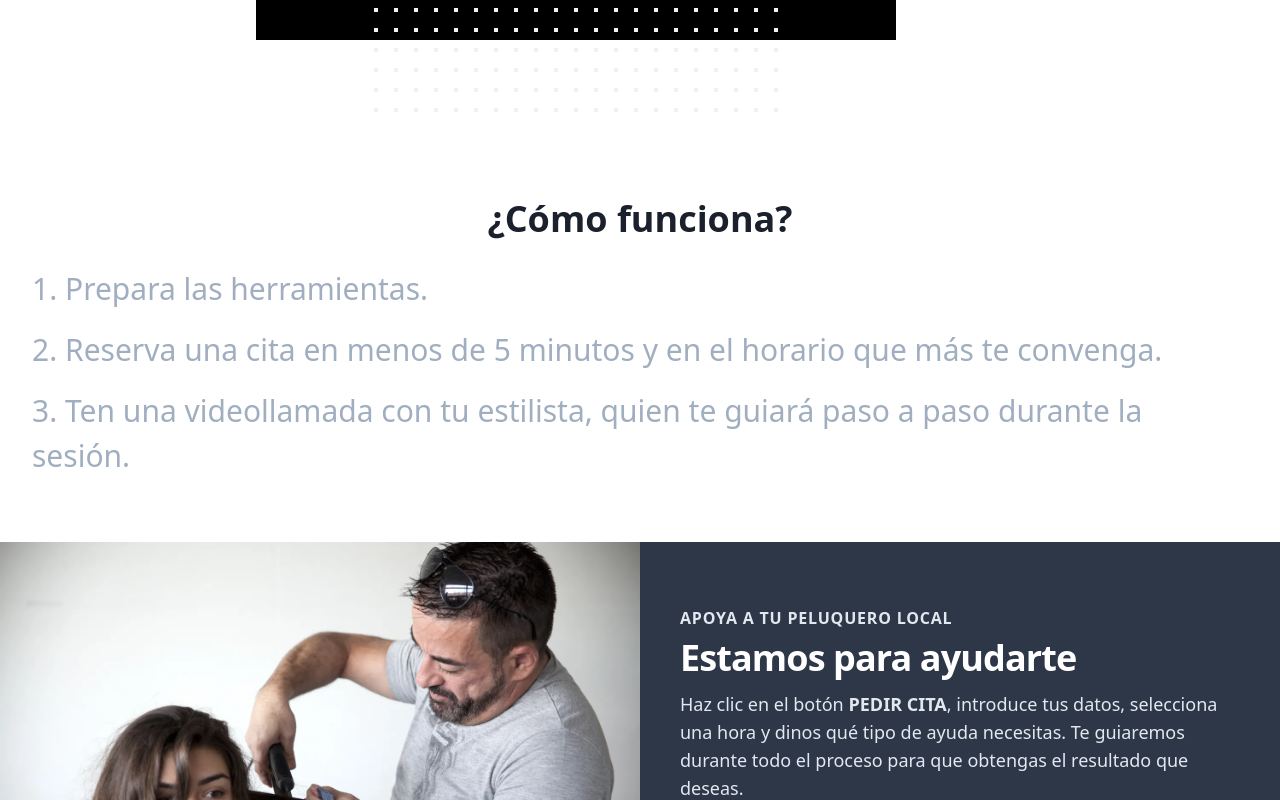
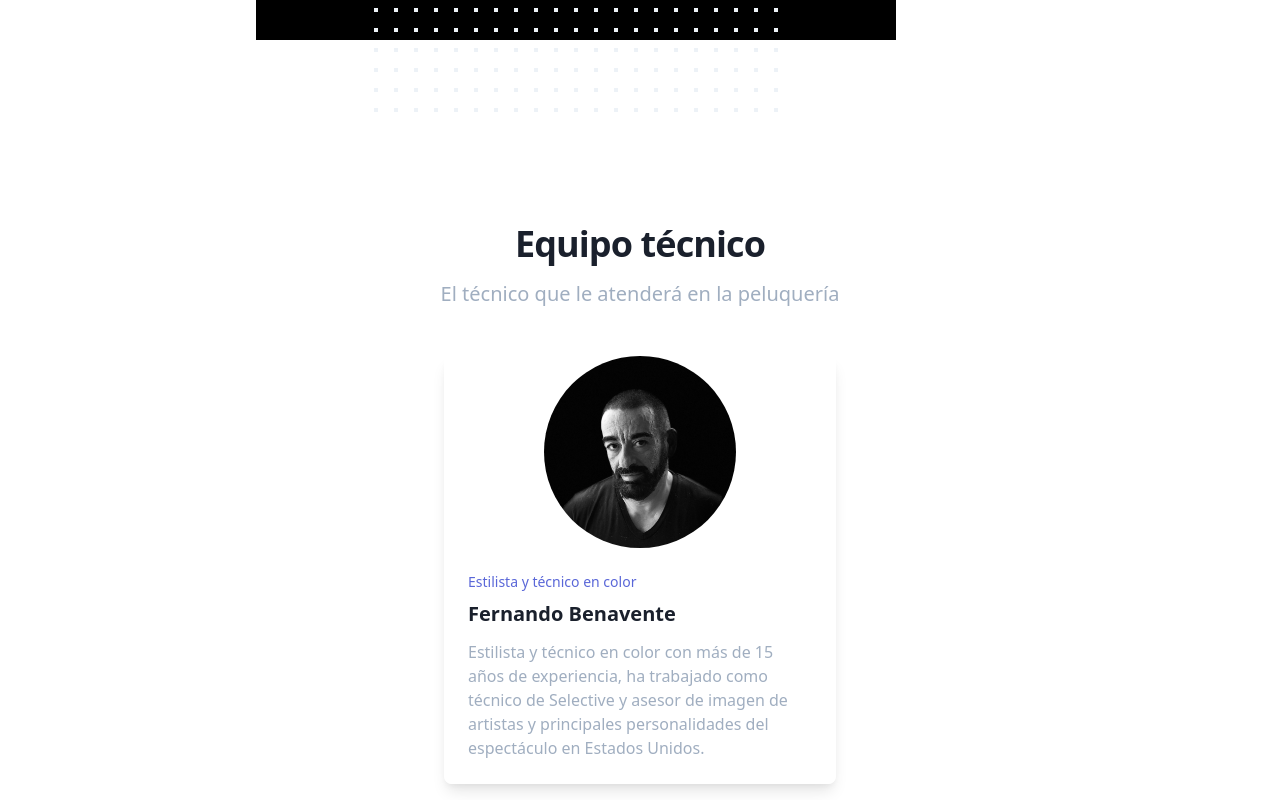
Before and after one commit to Afsoon/soscortarmeelpelo, a Next.js app: page / in a window 1280 px wide. Shown: the part 640-1440 px from the top of the page. Built offline with nearby package versions, Linux system fonts and the light colour scheme; what @tailwindcss/ui would draw is missing.

Commit message:
Team section

```diff
--- a/src/components/HowWorks/index.tsx
+++ b/src/components/HowWorks/index.tsx
@@ -2,6 +2,7 @@ import React from 'react'
 import Container from '../Container'
 
 const HowWorks = () => (
+  <div className="bg-gray-50">
     <Container>
       <div className="flex flex-wrap flex-col items-center px-4 py-12 lg:py-16 lg:px-8 ">
         <h2 className="flex-1  text-4xl font-bold text-gray-900">
@@ -20,6 +21,7 @@ const HowWorks = () => (
         </ol>
       </div>
     </Container>
+  </div>
 )
 
 export default HowWorks
--- /dev/null
+++ b/src/components/TeamSection/index.tsx
@@ -0,0 +1,56 @@
+import React from 'react'
+
+const TeamMember = () => (
+  <div className="flex flex-col rounded-lg shadow-lg overflow-hidden col-start-2 col-end-2">
+    <div className="flex-shrink-0 self-center">
+      <picture>
+        <source srcSet="/photo.webp" type="image/webp" />
+        <img
+          className="h-48 w-48 object-cover rounded-full"
+          src="/photo.png"
+          alt=""
+        />
+      </picture>
+    </div>
+    <div className="flex-1 bg-white p-6 flex flex-col justify-between">
+      <div className="flex-1">
+        <p className="text-sm leading-5 font-medium text-indigo-600">
+          Estilista y técnico en color
+        </p>
+        <a href="#" className="block">
+          <h3 className="mt-2 text-xl leading-7 font-semibold text-gray-900">
+            Fernando Benavente
+          </h3>
+          <p className="mt-3 text-base leading-6 text-gray-500">
+            Estilista y técnico en color con más de 15 años de experiencia, ha
+            trabajado como técnico de Selective y asesor de imagen de artistas y
+            principales personalidades del espectáculo en Estados Unidos.
+          </p>
+        </a>
+      </div>
+    </div>
+  </div>
+)
+
+const TeamSection = () => (
+  <div className="relative bg-gray-50 pt-16 pb-20 px-4 sm:px-6 lg:pt-24 lg:pb-28 lg:px-8">
+    <div className="absolute inset-0">
+      <div className="bg-white h-1/3 sm:h-2/3"></div>
+    </div>
+    <div className="relative max-w-7xl mx-auto">
+      <div className="text-center">
+        <h2 className="text-3xl leading-9 tracking-tight font-extrabold text-gray-900 sm:text-4xl sm:leading-10">
+          Equipo técnico
+        </h2>
+        <p className="mt-3 max-w-2xl mx-auto text-xl leading-7 text-gray-500 sm:mt-4">
+          El técnico que le atenderá en la peluquería
+        </p>
+      </div>
+      <div className="mt-12 grid gap-5 max-w-lg mx-auto lg:grid-cols-3 lg:max-w-none">
+        <TeamMember />
+      </div>
+    </div>
+  </div>
+)
+
+export default TeamSection
--- a/src/pages/index.tsx
+++ b/src/pages/index.tsx
@@ -1,9 +1,10 @@
 import React from 'react'
+import Head from 'next/head'
 import Footer from '../components/Footer'
 import CTAImage from '../components/CTAImage'
 import HowWorks from '../components/HowWorks'
 import HeroSection from '../components/HeroSection'
-import Head from 'next/head'
+import TeamSection from '../components/TeamSection'
 
 const Home = () => {
   return (
@@ -54,6 +55,7 @@ const Home = () => {
         <link rel="canonical" href="https://pelatencasa.now.sh/" />
       </Head>
       <HeroSection />
+      <TeamSection />
       <HowWorks />
       <CTAImage />
       <Footer />
```
Also changed, not shown: public/photo.png (added), public/photo.webp (added). Lines whose indentation alone changed are shown as unchanged.
